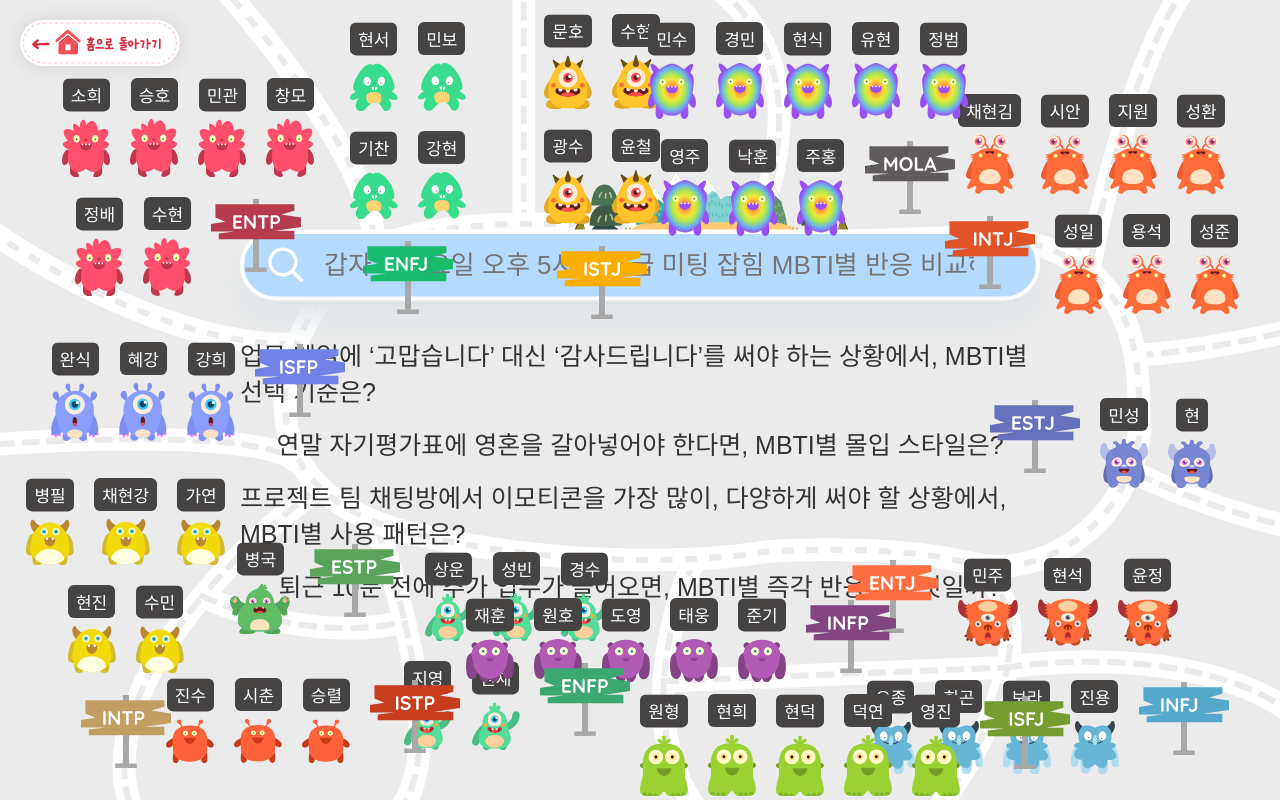
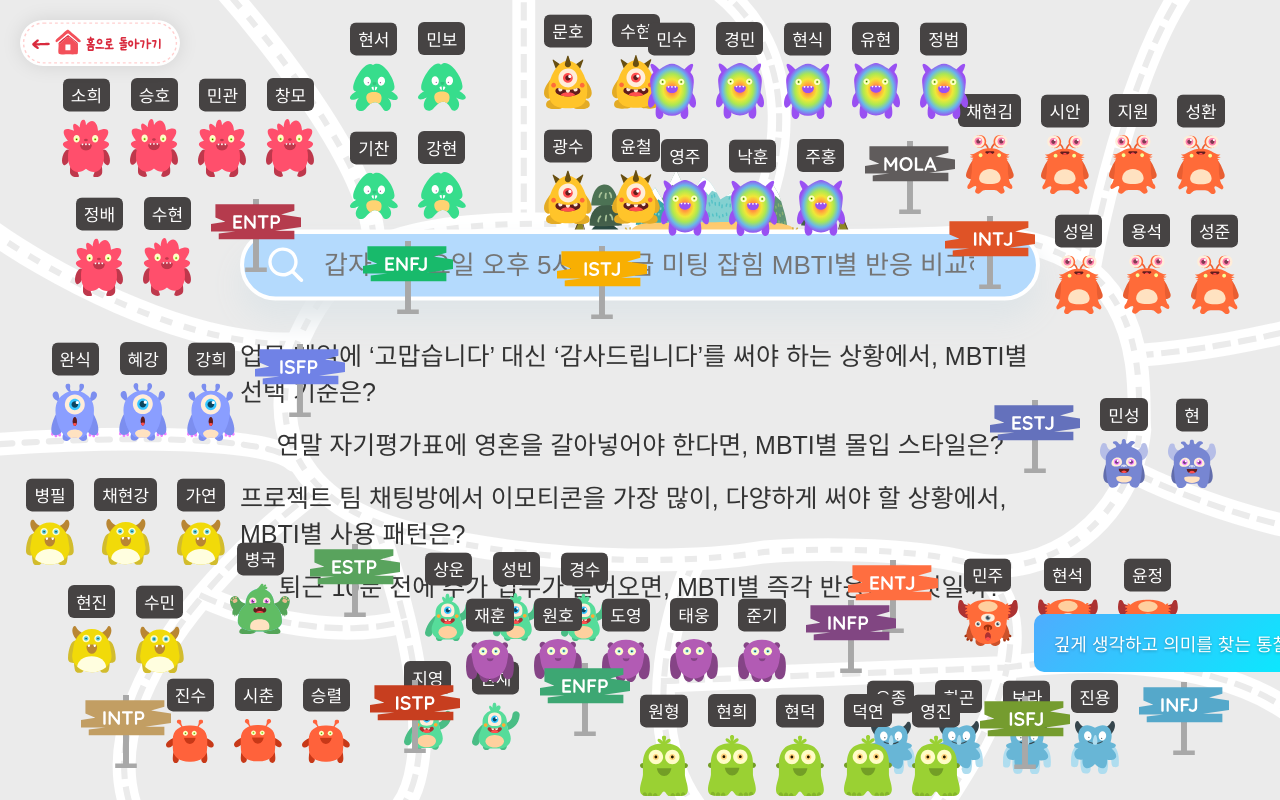
Before and after one commit to dusohee/mbti, a React (Vite) app in the folder new_mbti/: page /town in a window 1280 px wide. Built offline with nearby package versions, Linux system fonts and the light colour scheme; no server answers; a web font is replaced by a local one.

Commit message:
디자인 업데이트 등
- 말풍선 가독성 고려한 디자인 추가
- 첫 화면 접근시 말풍선 띄워지도록 수정

```diff
--- a/new_mbti/src/components/MBTIGroup.jsx
+++ b/new_mbti/src/components/MBTIGroup.jsx
@@ -1,6 +1,6 @@
 import Avatar from './Avatar';
 
-function MBTIGroup({ mbtiType, members, message, customAvatarStyle, isDefault }) {
+function MBTIGroup({ mbtiType, members, message, customAvatarStyle, isDefault, isHighlighted }) {
   return (
     <section className={`${mbtiType} town`}>
       {members.map((member, index) => (
@@ -20,7 +20,7 @@ function MBTIGroup({ mbtiType, members, message, customAvatarStyle, isDefault })
         {message && (
           <>
             {!isDefault && <span className="message-indicator"></span>}
-            <article className="mbti-message">
+            <article className={`mbti-message ${isHighlighted && isDefault ? 'always-visible' : ''}`}>
               {message}
             </article>
           </>
--- a/new_mbti/src/pages/Town.jsx
+++ b/new_mbti/src/pages/Town.jsx
@@ -12,6 +12,7 @@ function Town() {
     const [error, setError] = useState(null);
     const [sampleQuestions, setSampleQuestions] = useState([]);
     const [isDefaultMessage, setIsDefaultMessage] = useState(true);
+    const [highlightedMbti, setHighlightedMbti] = useState(null);
 
     const mbtiTypes = [
         "entp",
@@ -66,6 +67,10 @@ function Town() {
 
         // 기본 메시지 설정
         setMbtiMessages(defaultMessages);
+
+        // 랜덤으로 하나의 MBTI 선택하여 말풍선 표시
+        const randomIndex = Math.floor(Math.random() * mbtiTypes.length);
+        setHighlightedMbti(mbtiTypes[randomIndex]);
     }, []);
 
     // ENTJ와 ESTP는 특별한 이미지 스타일 필요
@@ -86,6 +91,7 @@ function Town() {
 
         setIsLoading(true);
         setError(null);
+        setHighlightedMbti(null); // 검색 시 랜덤 말풍선 숨기기
 
         try {
             const reactions = await fetchMBTIReactions(question);
@@ -105,6 +111,7 @@ function Town() {
         setQuestion(sampleQuestion);
         setIsLoading(true);
         setError(null);
+        setHighlightedMbti(null); // 검색 시 랜덤 말풍선 숨기기
 
         try {
             const reactions = await fetchMBTIReactions(sampleQuestion);
@@ -173,6 +180,7 @@ function Town() {
                         message={mbtiMessages[type]}
                         customAvatarStyle={getCustomStyle(type)}
                         isDefault={isDefaultMessage}
+                        isHighlighted={type === highlightedMbti}
                     />
                 ))}
 
--- a/new_mbti/src/style.css
+++ b/new_mbti/src/style.css
@@ -444,16 +444,29 @@ button {
     background-color: #ff4444;
     border-radius: 50%;
     border: 2px solid #fff;
-    animation: pulse 2s ease-in-out infinite;
+    animation: blink 1.2s ease-in-out infinite;
+    box-shadow: 0 0 10px rgba(255, 68, 68, 0.8);
 }
-@keyframes pulse {
+@keyframes blink {
     0%, 100% {
         opacity: 1;
         transform: scale(1);
+        box-shadow: 0 0 10px rgba(255, 68, 68, 0.8), 0 0 20px rgba(255, 68, 68, 0.4);
+    }
+    25% {
+        opacity: 0.3;
+        transform: scale(0.95);
+        box-shadow: 0 0 5px rgba(255, 68, 68, 0.3);
     }
     50% {
-        opacity: 0.7;
-        transform: scale(1.1);
+        opacity: 1;
+        transform: scale(1.15);
+        box-shadow: 0 0 15px rgba(255, 68, 68, 1), 0 0 30px rgba(255, 68, 68, 0.6);
+    }
+    75% {
+        opacity: 0.3;
+        transform: scale(0.95);
+        box-shadow: 0 0 5px rgba(255, 68, 68, 0.3);
     }
 }
 .mbti-message {
@@ -461,6 +474,7 @@ button {
     border-radius: 10px;
     color: #fff;
     font-size: 18px;
+    font-weight: 500;
     position: absolute;
     bottom: 100%;
     left: 50%;
@@ -471,8 +485,13 @@ button {
     opacity: 0;
     visibility: hidden;
     transition: opacity 0.3s, visibility 0.3s;
+    text-shadow: 0 1px 3px rgba(0, 0, 0, 0.3);
 }
 .mbti-message-area:hover .mbti-message {
+    opacity: 1;
+    visibility: visible;
+}
+.mbti-message.always-visible {
     opacity: 1;
     visibility: visible;
 }
@@ -498,27 +517,43 @@ button {
 }
 .infp .mbti-message {
     background: linear-gradient(135deg, #a8edea 0%, #fed6e3 100%);
+    color: #333;
+    text-shadow: 0 1px 2px rgba(255, 255, 255, 0.3);
 }
 .intp .mbti-message {
     background: linear-gradient(135deg, #ff9a9e 0%, #fecfef 100%);
+    color: #333;
+    text-shadow: 0 1px 2px rgba(255, 255, 255, 0.3);
 }
 .estp .mbti-message {
     background: linear-gradient(135deg, #ffecd2 0%, #fcb69f 100%);
+    color: #333;
+    text-shadow: 0 1px 2px rgba(255, 255, 255, 0.3);
 }
 .esfp .mbti-message {
     background: linear-gradient(135deg, #ff6e7f 0%, #bfe9ff 100%);
+    color: #333;
+    text-shadow: 0 1px 2px rgba(255, 255, 255, 0.3);
 }
 .enfp .mbti-message {
     background: linear-gradient(135deg, #fbc2eb 0%, #a6c1ee 100%);
+    color: #333;
+    text-shadow: 0 1px 2px rgba(255, 255, 255, 0.3);
 }
 .entp .mbti-message {
     background: linear-gradient(135deg, #fdcbf1 0%, #e6dee9 100%);
+    color: #333;
+    text-shadow: 0 1px 2px rgba(255, 255, 255, 0.3);
 }
 .estj .mbti-message {
     background: linear-gradient(135deg, #a1c4fd 0%, #c2e9fb 100%);
+    color: #333;
+    text-shadow: 0 1px 2px rgba(255, 255, 255, 0.3);
 }
 .esfj .mbti-message {
     background: linear-gradient(135deg, #ffeaa7 0%, #fdcb6e 100%);
+    color: #333;
+    text-shadow: 0 1px 2px rgba(255, 255, 255, 0.3);
 }
 .enfj .mbti-message {
     background: linear-gradient(135deg, #ffd89b 0%, #19547b 100%);
```
